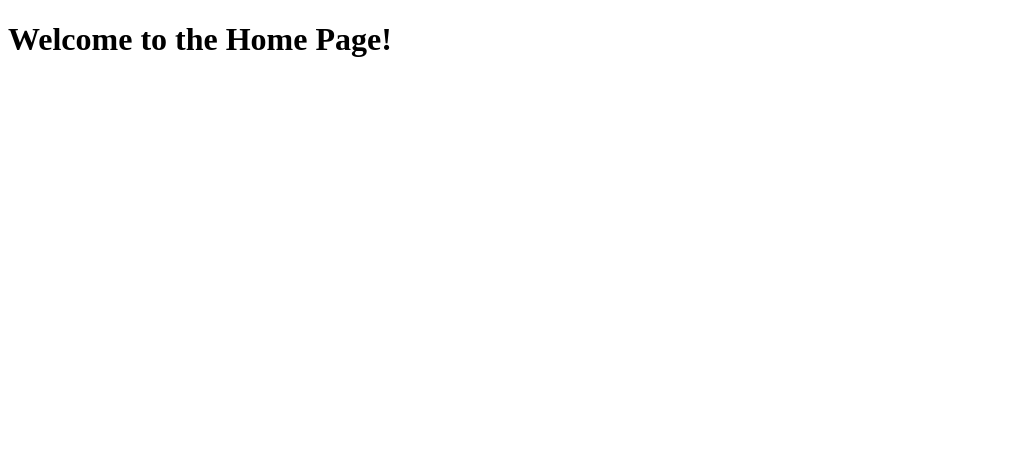
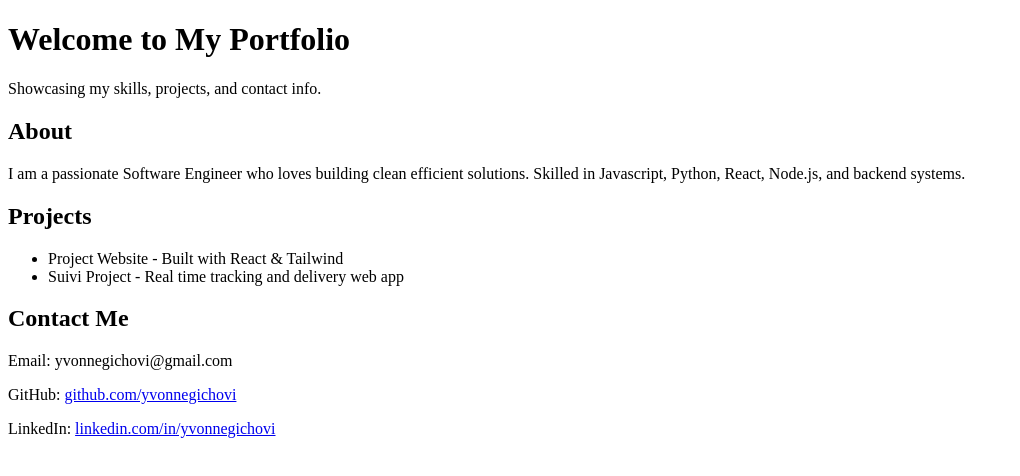
Before and after one commit to yvonnegichovi/portfolio_2, a React (Create React App) app: page / in a window 1280 px wide. Shown: the top 476 px of the page, without its empty margins (0-1020 px from the left). Built offline with nearby package versions, Linux system fonts and the light colour scheme; the HTML template or start-up script is replaced by a standard one.

Commit message:
feat: Added features to the homepage

```diff
--- a/src/pages/About.js
+++ b/src/pages/About.js
@@ -1,4 +1,4 @@
-import React from 'react.js';
+import React from 'react';
 
 function About () {
   return <h2>About me!</h2>;
--- a/src/pages/Home.js
+++ b/src/pages/Home.js
@@ -1,7 +1,36 @@
 import React from 'react';
 
 function Home () {
-  return <h1>Welcome to the Home Page!</h1>;
+  return (
+	  <div>
+	  <header>
+	  <h1>Welcome to My Portfolio</h1>
+	  <p>Showcasing my skills, projects, and contact info.</p>
+	  </header>
+	  <section id="about">
+	  <h2>About</h2>
+	  <p>
+	  I am a passionate Software Engineer who loves building clean efficient solutions.
+	  Skilled in Javascript, Python, React, Node.js, and backend systems.
+	  </p>
+	  </section>
+
+	  <section id="projects">
+	  <h2>Projects</h2>
+	  <ul>
+	  <li>Project Website - Built with React & Tailwind</li>
+	  <li>Suivi Project - Real time tracking and delivery web app</li>
+	  </ul>
+	  </section>
+
+	  <section id="contact">
+	  <h2>Contact Me</h2>
+	  <p>Email: yvonnegichovi@gmail.com</p>
+	  <p>GitHub: <a href="https://github.com/yvonnegichovi" target="_blank" rel="noreferrer">github.com/yvonnegichovi</a></p>
+	  <p>LinkedIn: <a href="https://www.linkedin.com/in/yvonne-gichovi-2b0753223/" target="_blank" rel="noreferrer">linkedin.com/in/yvonnegichovi</a></p>
+	  </section>
+	  </div>
+  );
 }
 
 export default Home;
```
Also changed, not shown: 7 other files (tests, documents, lock files or other folders).
